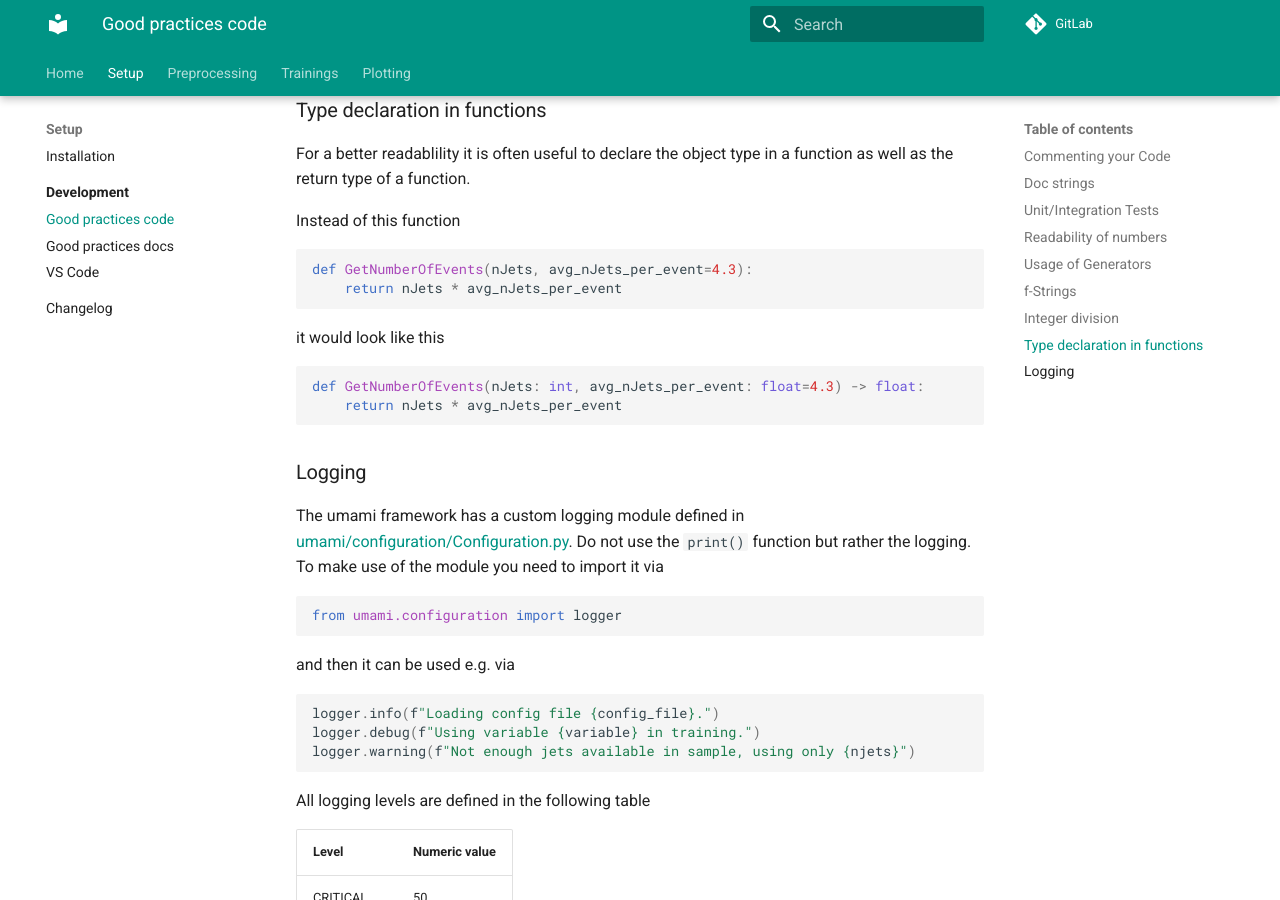
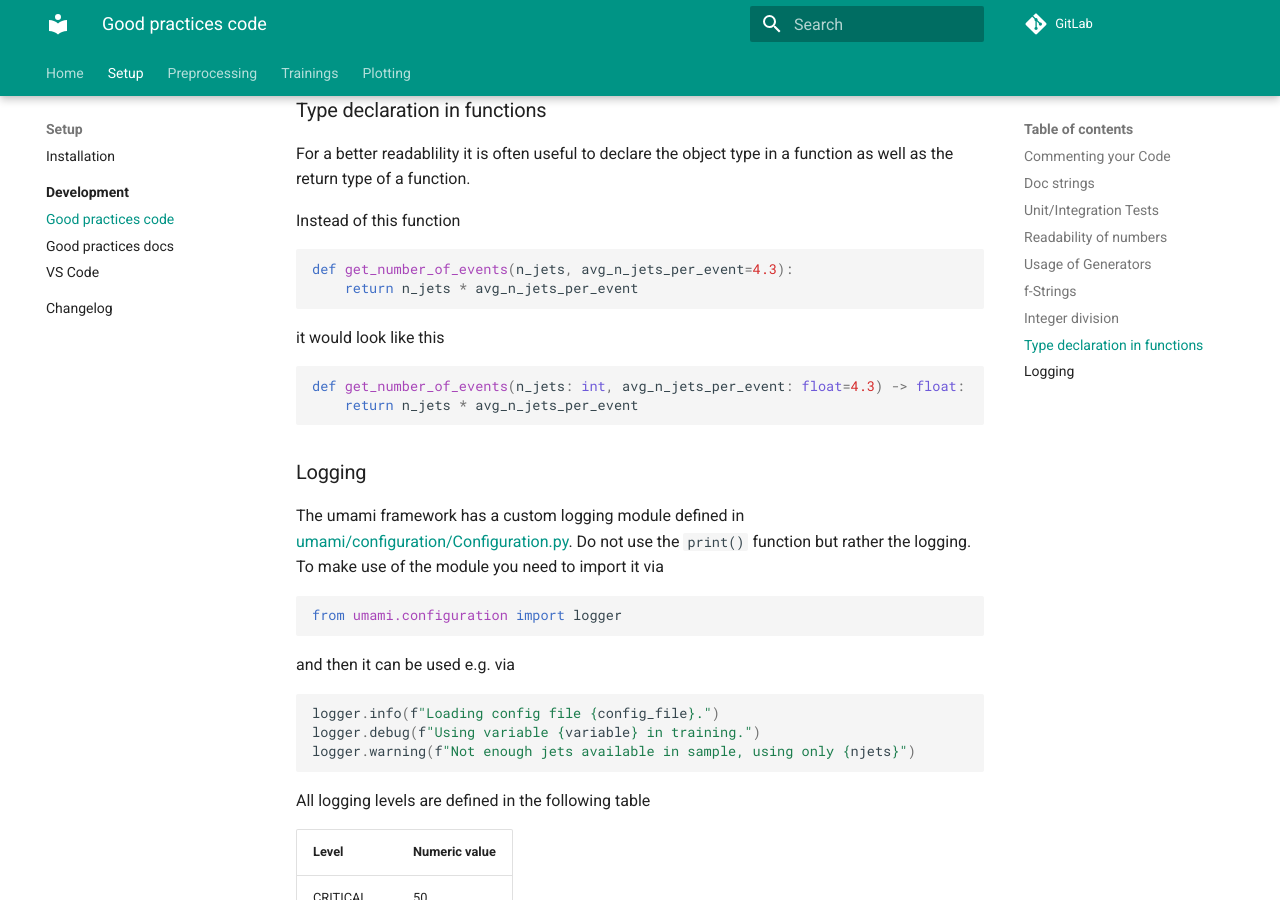
Before and after one commit to umami-hep/umami, an MkDocs documentation site: the page built from docs/setup/development/good_practices_code.md, in a window 1280 px wide and 900 px high, scrolled down 3435 px. Built offline with MkDocs 1.6.1 and Material for MkDocs 9.7.7, drawn with Linux system fonts in a browser that asks for light colours.

Commit message:
Use consistent naming conventions

````diff
--- a/docs/setup/development/good_practices_code.md
+++ b/docs/setup/development/good_practices_code.md
@@ -133,14 +133,14 @@ For a better readablility it is often useful to declare the object type in a fun
 
 Instead of this function
 ```python
-def GetNumberOfEvents(nJets, avg_nJets_per_event=4.3):
-    return nJets * avg_nJets_per_event
+def get_number_of_events(n_jets, avg_n_jets_per_event=4.3):
+    return n_jets * avg_n_jets_per_event
 ```
 
 it would look like this
 ```python
-def GetNumberOfEvents(nJets: int, avg_nJets_per_event: float=4.3) -> float:
-    return nJets * avg_nJets_per_event
+def get_number_of_events(n_jets: int, avg_n_jets_per_event: float=4.3) -> float:
+    return n_jets * avg_n_jets_per_event
 ```
 
 
````
